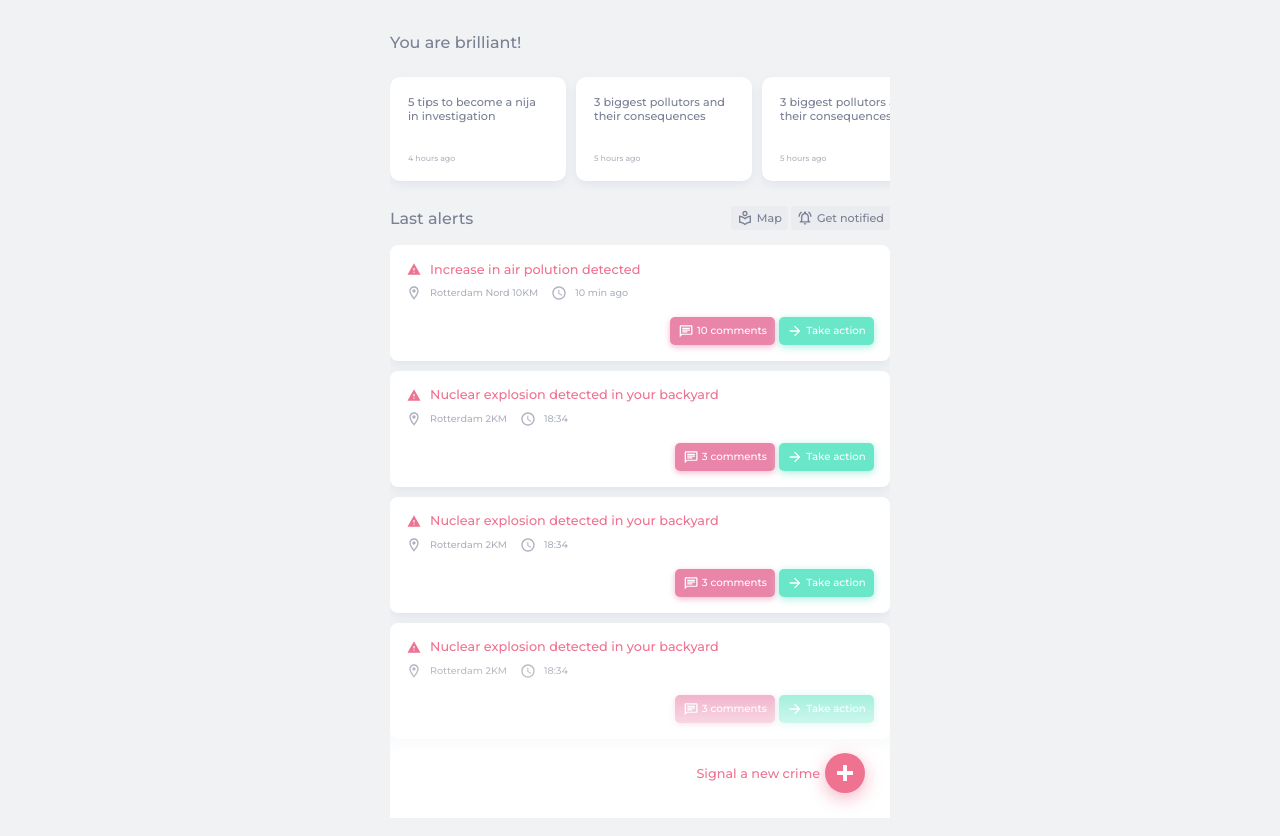
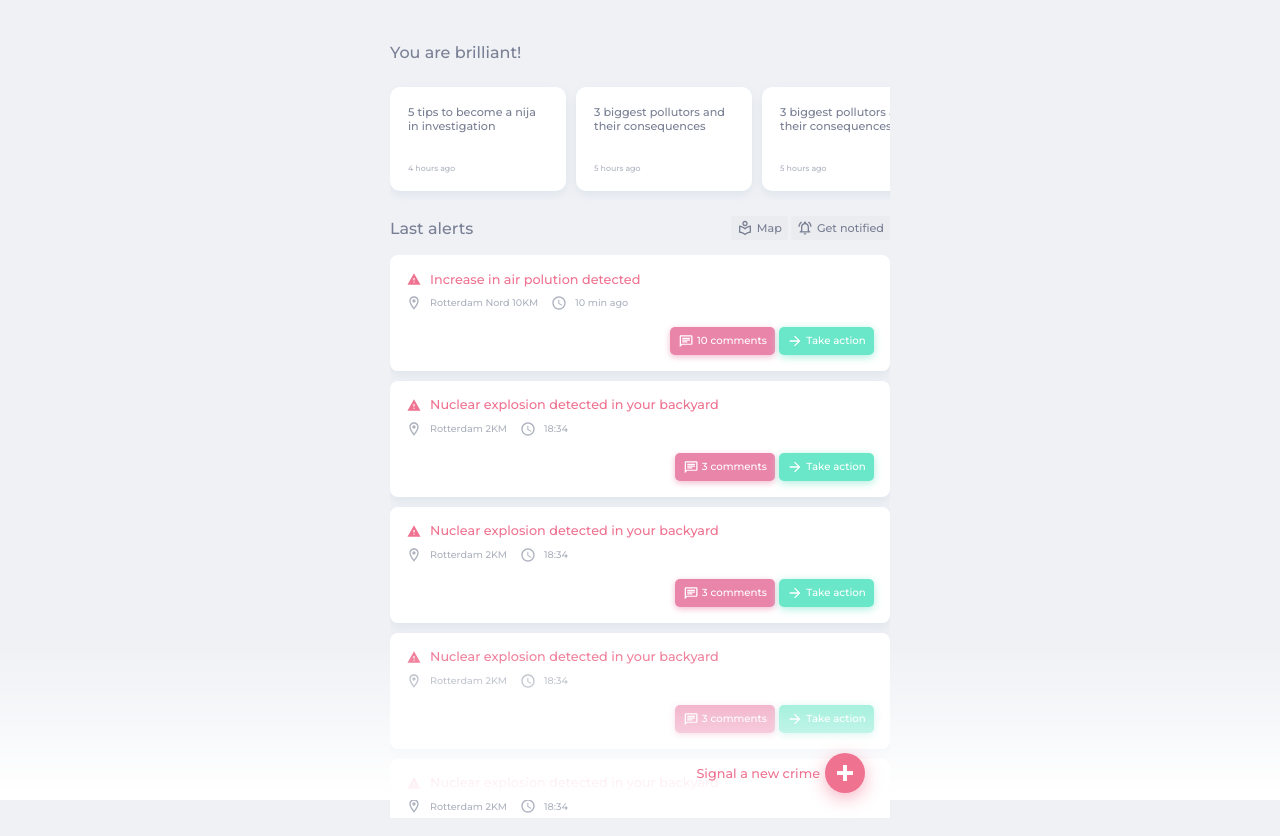
Before and after one commit to SamuelSital/H4G-2020-env-crimes, a React (Create React App) app: page / in a window 1280 px wide. Built offline with nearby package versions, Linux system fonts and the light colour scheme.

Commit message:
Finish landingpage

```diff
--- a/src/index.css
+++ b/src/index.css
@@ -1,5 +1,5 @@
 
 body {
   overflow: hidden;
-  background-color: hsla(220, 12%, 95%, 1);
+  background-color: hsla(220, 22%, 95%, 1);
 }
--- a/src/landing-page/LandingPage.css
+++ b/src/landing-page/LandingPage.css
@@ -64,6 +64,10 @@
   padding: 15px 0px;
 }
 
+.header1 {
+  margin-top: 10px;
+}
+
 .header .title {
   margin-right: auto;
 }
@@ -89,8 +93,9 @@
 }
 
 .notifications-wrapper {
-  /* position: relative; */
+  position: relative;
   overflow-y: scroll;
+  padding-bottom: 180px;
 }
 
 .card {
@@ -188,11 +193,12 @@
 }
 
 .gradient-overlay {
-  position: absolute;
+  position: fixed;
   width: 100vw;
   height: 20vh;
   bottom: 0px;
   left: 0px;
   right: 0px;
-  background: linear-gradient(to top, white, hsla(220deg, 40%, 100%, 1), 70%, transparent);
+  z-index: 900;
+  background: linear-gradient(to top, white, hsla(220deg, 40%, 100%, 0));
 }
--- a/src/landing-page/LandingPage.tsx
+++ b/src/landing-page/LandingPage.tsx
@@ -14,6 +14,9 @@ import SignalNewCrimeButton from './SignalNewCrime';
 import styled from "styled-components";
 
 const Wrapper = styled.div`
+  display: flex;
+  flex-direction: column;
+  height: 100vh;
   max-height: 100vh;
   overflow: hidden;
   position: relative;
@@ -71,7 +74,6 @@ const Card = ({ text, time, comments, location }: Notification) => {
 
 const Education = ({ text, time }: EducationType) => (
   <div className="h-card">
-    <div className="scw-overlay" />
     <div className="h-card__text">{text}</div>
     <div className="h-card__time">{time}</div>
   </div>
@@ -104,14 +106,16 @@ const App = (props: any) => {
   return (<Wrapper>
     <SignalNewCrimeButton />
     <div className="gradient-overlay" />
-    <div className="header">
+    <div className="header header1">
       <span className="title">You are brilliant!</span>
     </div>
 
-    <div className="scrolling-wrapper">
-      {eductionItems.map(educationItem => (
-        <Education key={educationItem.id} id={educationItem.id} text={educationItem.text} time={educationItem.time} />
-      ))}
+    <div>
+      <div className="scrolling-wrapper">
+        {eductionItems.map(educationItem => (
+          <Education key={educationItem.id} id={educationItem.id} text={educationItem.text} time={educationItem.time} />
+        ))}
+      </div>
     </div>
 
     <div className="header">
```
